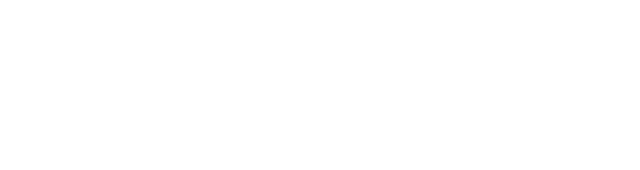
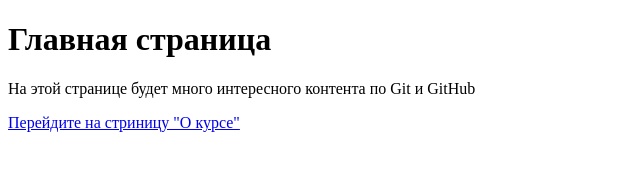
Before and after one commit to Spirt89/Git-test, a plain HTML site: page index.html in a window 1280 px wide. Shown: the whole page, without its empty margins (0-640 px from the left). Drawn offline with Linux system fonts and the light colour scheme.

Commit message:
feat: added the link element to index.html

```diff
--- a/index.html
+++ b/index.html
@@ -3,9 +3,16 @@
 <head>
     <meta charset="UTF-8">
     <meta name="viewport" content="width=device-width, initial-scale=1.0">
-    <title>Document</title>
+    <title>Курс Git и GitHub</title>
+    <link rel="stylesheet" href="css/styles.css">
 </head>
 <body>
-
+    <h1>Главная страница</h1>
+    <p>
+        На этой странице будет много интересного контента по Git и GitHub
+    </p>
+    <a href="pages/about.html">
+        Перейдите на стриницу "О курсе"
+    </a>
 </body>
 </html>
```
Also changed, not shown: learning/text.txt (deleted).
